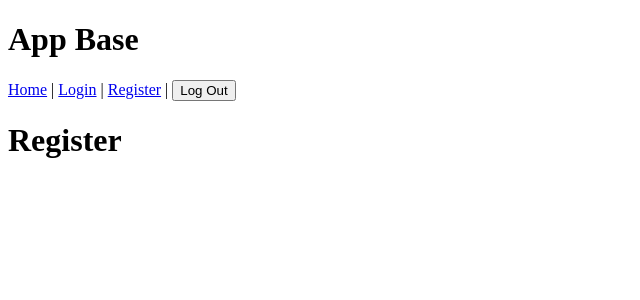
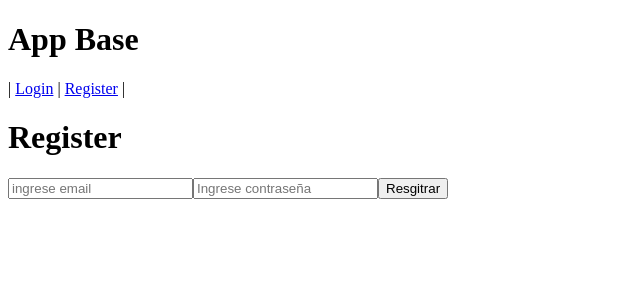
Before and after one commit to newtyf/short-links, a Vue app: page /register in a window 1280 px wide. Shown: the top 300 px of the page, without its empty margins (0-640 px from the left). Built offline with nearby package versions, Linux system fonts and the light colour scheme.

Commit message:
login/ auth-state-change

```diff
--- a/package.json
+++ b/package.json
@@ -4,10 +4,12 @@
   "version": "0.0.0",
   "scripts": {
     "dev": "vite",
+    "server": "vite --host",
     "build": "vite build",
     "preview": "vite preview"
   },
   "dependencies": {
+    "firebase": "^9.8.3",
     "pinia": "^2.0.14",
     "vue": "^3.2.25",
     "vue-router": "^4.0.15"
--- a/src/App.vue
+++ b/src/App.vue
@@ -3,16 +3,22 @@
     <h1>
     App Base
     </h1>
-    <nav>
-      <router-link to="/">Home</router-link> |
-      <router-link to="/login">Login</router-link> |
-      <router-link to="/register">Register</router-link> |
-      <button>Log Out</button>
+    <nav v-if="!userStore.loadingSession">
+      <router-link v-if="userStore.userData" to="/">Home</router-link> |
+      <router-link to="/login" v-if="!userStore.userData">Login</router-link> |
+      <router-link to="/register" v-if="!userStore.userData">Register</router-link> |
+      <button v-if="userStore.userData" @click="userStore.logOutUser">Log Out</button>
     </nav>
+    <div v-else>
+      Loading...
+    </div>
   </div>
   <router-view></router-view>
 </template>
 
 <script setup>
+import { useUserStore } from './stores/user';
+
+  const userStore = useUserStore();
 
 </script>
--- /dev/null
+++ b/src/firebaseConfig.js
@@ -0,0 +1,22 @@
+// Import the functions you need from the SDKs you need
+import { initializeApp } from "firebase/app";
+import {getAuth} from "firebase/auth";
+// TODO: Add SDKs for Firebase products that you want to use
+// https://firebase.google.com/docs/web/setup#available-libraries
+
+// Your web app's Firebase configuration
+const firebaseConfig = {
+  apiKey: "AIzaSyDSOkNvWa7RlrA4HqNTTGP_asbFPGPQ2bE",
+  authDomain: "vite-firebase-b6e7c.firebaseapp.com",
+  projectId: "vite-firebase-b6e7c",
+  storageBucket: "vite-firebase-b6e7c.appspot.com",
+  messagingSenderId: "650417247754",
+  appId: "1:650417247754:web:df69cc6c28dc92349cb1f3"
+};
+
+// Initialize Firebase
+initializeApp(firebaseConfig);
+
+const auth = getAuth();
+
+export { auth };
--- a/src/router/router.js
+++ b/src/router/router.js
@@ -1,10 +1,25 @@
 import {createRouter, createWebHistory} from 'vue-router'
+import { useUserStore } from '../stores/user'
+
 import Home from '../views/Home.vue'
 import Login from '../views/Login.vue'
 import Register from '../views/Register.vue'
 
+const requireAuth = async (to, from, next) => {
+  const userStore = useUserStore()
+  userStore.loadingSession = true
+  const user = await userStore.currentUser()
+
+  if (user) {
+    next()
+  } else {
+    next('/login')
+  }
+  userStore.loadingSession = false
+}
+
 const routes = [
-  {path: '/', component: Home},
+  {path: '/', component: Home, beforeEnter: requireAuth},
   {path: '/login', component: Login},
   {path: '/register', component: Register},
 ]
--- a/src/stores/user.js
+++ b/src/stores/user.js
@@ -1,7 +1,77 @@
 import { defineStore } from "pinia";
+import { auth } from "../firebaseConfig";
+import {createUserWithEmailAndPassword, onAuthStateChanged, signInWithEmailAndPassword, signOut } from "firebase/auth";
+import router from "../router/router"
 
 export const useUserStore = defineStore('userStore', {
   state: () => ({
-    userData: 'axelskam.098@gmail.com'
-  })
+    userData: null,
+    loadingUser: false,
+    loadingSession: false,
+  }),
+  getters: {
+    minuscula(state) {
+      return state.userData.toLowerCase();
+    }
+  },
+  actions: {
+    async registerUser(email, password) {
+      try {
+        this.loadingUser = true;
+        const {user} = await createUserWithEmailAndPassword(auth, email, password);
+        this.userData = {
+          email: user.email,
+          uid: user.uid,
+        }
+        router.push('/');
+      } catch (error) {
+        console.log(error);
+      } finally {
+        this.loadingUser = false
+      }
+    },
+    async loginUser(email, password) {
+      try {
+        this.loadingUser = true;
+        const {user} = await signInWithEmailAndPassword (auth,email, password)
+        this.userData = {
+          email: user.email,
+          uid: user.uid,
+        }
+        router.push('/');
+      } catch (error) {
+        console.log(error);
+      } finally {
+        this.loadingUser = false
+      }
+    },
+    async logOutUser() {
+      try {
+        this.loadingUser = true;
+        await signOut(auth);
+        this.userData = null;
+        router.push('/login');
+      } catch (error) {
+        console.log(error);
+      } finally {
+        this.loadingUser = false
+      }
+    },
+    currentUser() {
+      return new Promise((resolve, reject) => {
+        const unsuscribe = onAuthStateChanged(auth ,(user) => {
+          if (user) {
+            this.userData = {
+              email: user.email,
+              uid: user.uid,
+            }
+          } else {
+            this.userData = null
+          }
+          resolve(user)
+        }, e => reject(e))
+        unsuscribe()
+      })
+    }
+  }
 })
--- a/src/views/Home.vue
+++ b/src/views/Home.vue
@@ -1,6 +1,7 @@
 <template>
   <div>
-    <h1>Home - {{userStore.userData}}</h1>
+    <h1>Home</h1>
+    <p>{{userStore.userData?.email}}</p>
   </div>
 </template>
 
--- a/src/views/Login.vue
+++ b/src/views/Login.vue
@@ -1,16 +1,35 @@
 <template>
   <div>
     <h1>Login</h1>
-    <p>{{textMayuscula}}</p>
+    <form @submit.prevent="handleSubmit">
+      <input type="email" placeholder="ingrese email" v-model.trim="email">
+      <input type="password" placeholder="Ingrese contraseña" v-model.trim="password">
+      <button type="submit" :disabled="userStore.loadingUser">Acceso</button>
+    </form>
   </div>
 </template>
 
 <script setup>
-import {computed} from 'vue';
+import { ref } from 'vue';
 import {useUserStore} from '../stores/user';
+//import { useRouter } from 'vue-router';
 
-const userStore = useUserStore()
+  const userStore = useUserStore();
+  //const router = useRouter();
 
-const textMayuscula = computed(() => userStore.userData.toUpperCase())
+  const email = ref('');
+  const password = ref('');
+
+
+  const handleSubmit = async () => {
+    console.log('procesando formulario....');
+    if (!email.value || password.value.length < 6) {
+      return alert('llene los campos');
+    }
+
+    await userStore.loginUser(email.value, password.value);
+    //router.push('/')
+
+  }
 
 </script>
--- a/src/views/Register.vue
+++ b/src/views/Register.vue
@@ -1,13 +1,37 @@
 <template>
   <div>
     <h1>Register</h1>
+    <form @submit.prevent="handleSubmit">
+      <input type="email" placeholder="ingrese email" v-model.trim="email">
+      <input type="password" placeholder="Ingrese contraseña" v-model.trim="password">
+      <button type="submit" :disabled="userStore.loadingUser">Resgitrar</button>
+    </form>
   </div>
 </template>
 
 <script setup>
+import { ref } from 'vue';
+import {useUserStore} from '../stores/user';
+//import { useRouter } from 'vue-router';
+
+  const userStore = useUserStore();
+  //const router = useRouter();
+
+  const email = ref('');
+  const password = ref('');
+
+
+  const handleSubmit = async () => {
+    console.log('procesando formulario....');
+    if (!email.value || password.value.length < 6) {
+      return alert('llene los campos');
+    }
+
+    await userStore.registerUser(email.value, password.value);
+    //router.push('/')
+
+  }
+
+
 
 </script>
-
-<style lang="scss" scoped>
-
-</style>
```
Also changed, not shown: 2 other files (tests, documents, lock files or other folders).
